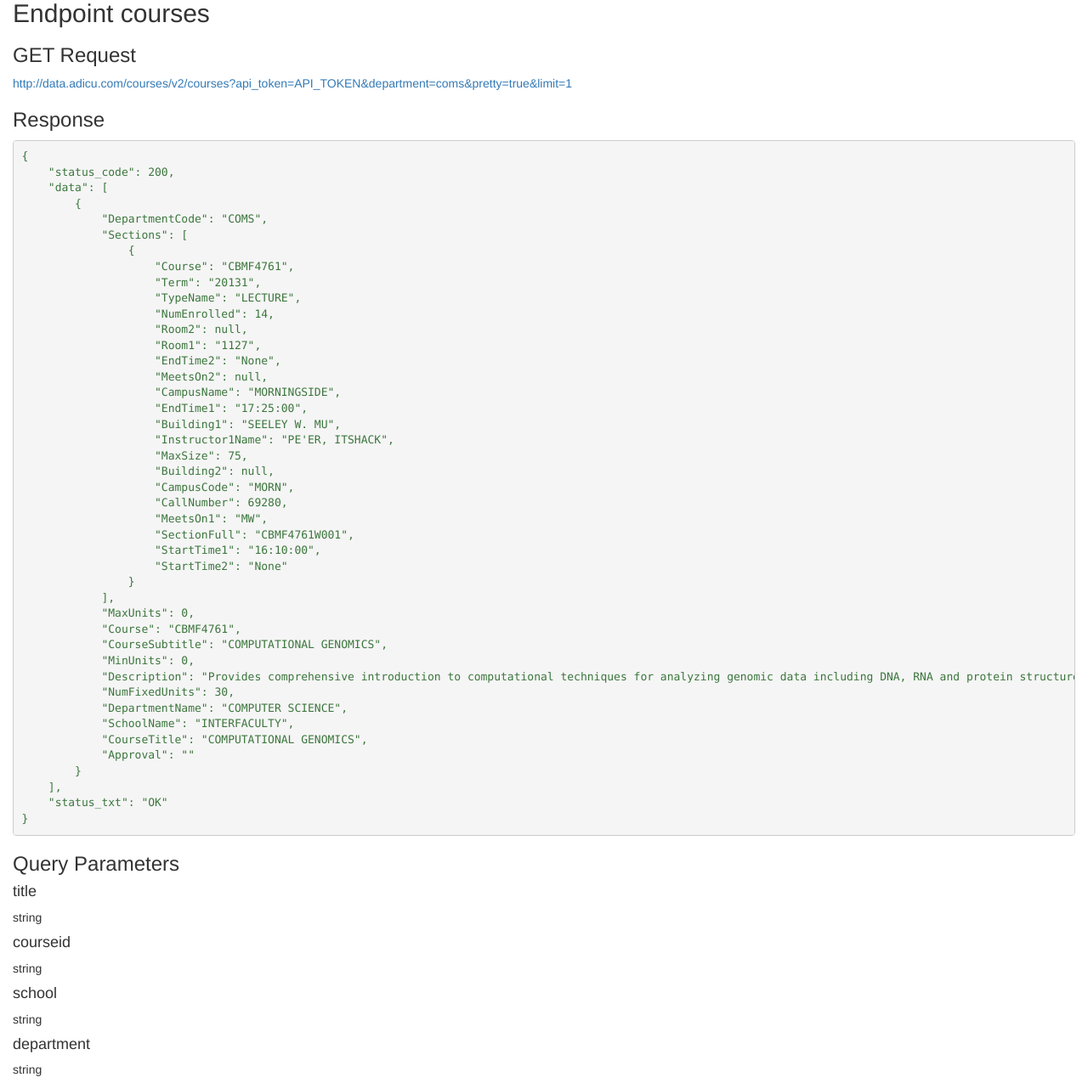
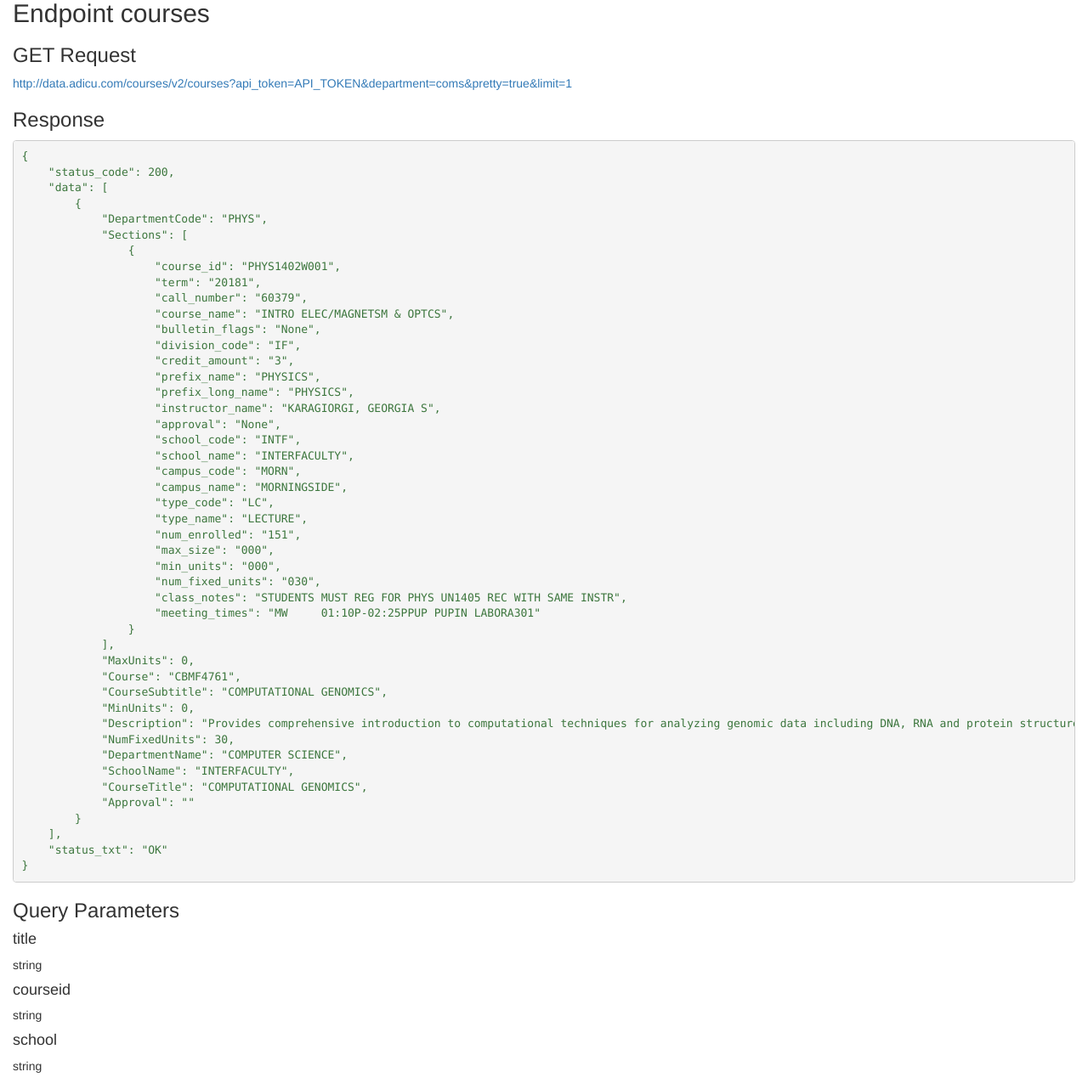
Before and after one commit to ADI-Labs/data-api, a Flask app: page /courses in a window 1280 px wide. Shown: the part 332-1607 px from the top of the page at 85% size. Run offline with Flask 2, Linux system fonts and the light colour scheme; some libraries are stand-ins or nearby versions.

Commit message:
updated courses documentation

```diff
--- a/app/templates/main/courses.html
+++ b/app/templates/main/courses.html
@@ -28,29 +28,32 @@ lang=js">{
     &quot;status_code&quot;: 200,
     &quot;data&quot;: [
         {
-            &quot;DepartmentCode&quot;: &quot;COMS&quot;,
+            &quot;DepartmentCode&quot;: &quot;PHYS&quot;,
             &quot;Sections&quot;: [
                 {
-                    &quot;Course&quot;: &quot;CBMF4761&quot;,
-                    &quot;Term&quot;: &quot;20131&quot;,
-                    &quot;TypeName&quot;: &quot;LECTURE&quot;,
-                    &quot;NumEnrolled&quot;: 14,
-                    &quot;Room2&quot;: null,
-                    &quot;Room1&quot;: &quot;1127&quot;,
-                    &quot;EndTime2&quot;: &quot;None&quot;,
-                    &quot;MeetsOn2&quot;: null,
-                    &quot;CampusName&quot;: &quot;MORNINGSIDE&quot;,
-                    &quot;EndTime1&quot;: &quot;17:25:00&quot;,
-                    &quot;Building1&quot;: &quot;SEELEY W. MU&quot;,
-                    &quot;Instructor1Name&quot;: &quot;PE'ER, ITSHACK&quot;,
-                    &quot;MaxSize&quot;: 75,
-                    &quot;Building2&quot;: null,
-                    &quot;CampusCode&quot;: &quot;MORN&quot;,
-                    &quot;CallNumber&quot;: 69280,
-                    &quot;MeetsOn1&quot;: &quot;MW&quot;,
-                    &quot;SectionFull&quot;: &quot;CBMF4761W001&quot;,
-                    &quot;StartTime1&quot;: &quot;16:10:00&quot;,
-                    &quot;StartTime2&quot;: &quot;None&quot;
+                    &quot;course_id&quot;: &quot;PHYS1402W001&quot;,
+                    &quot;term&quot;: &quot;20181&quot;,
+                    &quot;call_number&quot;: &quot;60379&quot;,
+                    &quot;course_name&quot;: &quot;INTRO ELEC/MAGNETSM & OPTCS&quot;,
+                    &quot;bulletin_flags&quot;: &quot;None&quot;,
+                    &quot;division_code&quot;: &quot;IF&quot;,
+                    &quot;credit_amount&quot;: &quot;3&quot;,
+                    &quot;prefix_name&quot;: &quot;PHYSICS&quot;,
+                    &quot;prefix_long_name&quot;: &quot;PHYSICS&quot;,
+                    &quot;instructor_name&quot;: &quot;KARAGIORGI, GEORGIA S&quot;,
+                    &quot;approval&quot;: &quot;None&quot;,
+                    &quot;school_code&quot;: &quot;INTF&quot;,
+                    &quot;school_name&quot;: &quot;INTERFACULTY&quot;,
+                    &quot;campus_code&quot;: &quot;MORN&quot;,
+                    &quot;campus_name&quot;: &quot;MORNINGSIDE&quot;,
+                    &quot;type_code&quot;: &quot;LC&quot;,
+                    &quot;type_name&quot;: &quot;LECTURE&quot;,
+                    &quot;num_enrolled&quot;: &quot;151&quot;,
+                    &quot;max_size&quot;: &quot;000&quot;,
+                    &quot;min_units&quot;: &quot;000&quot;,
+                    &quot;num_fixed_units&quot;: &quot;030&quot;,
+                    &quot;class_notes&quot;: &quot;STUDENTS MUST REG FOR PHYS UN1405 REC WITH SAME INSTR&quot;,
+                    &quot;meeting_times&quot;: &quot;MW     01:10P-02:25PPUP PUPIN LABORA301&quot;
                 }
             ],
             &quot;MaxUnits&quot;: 0,
```
